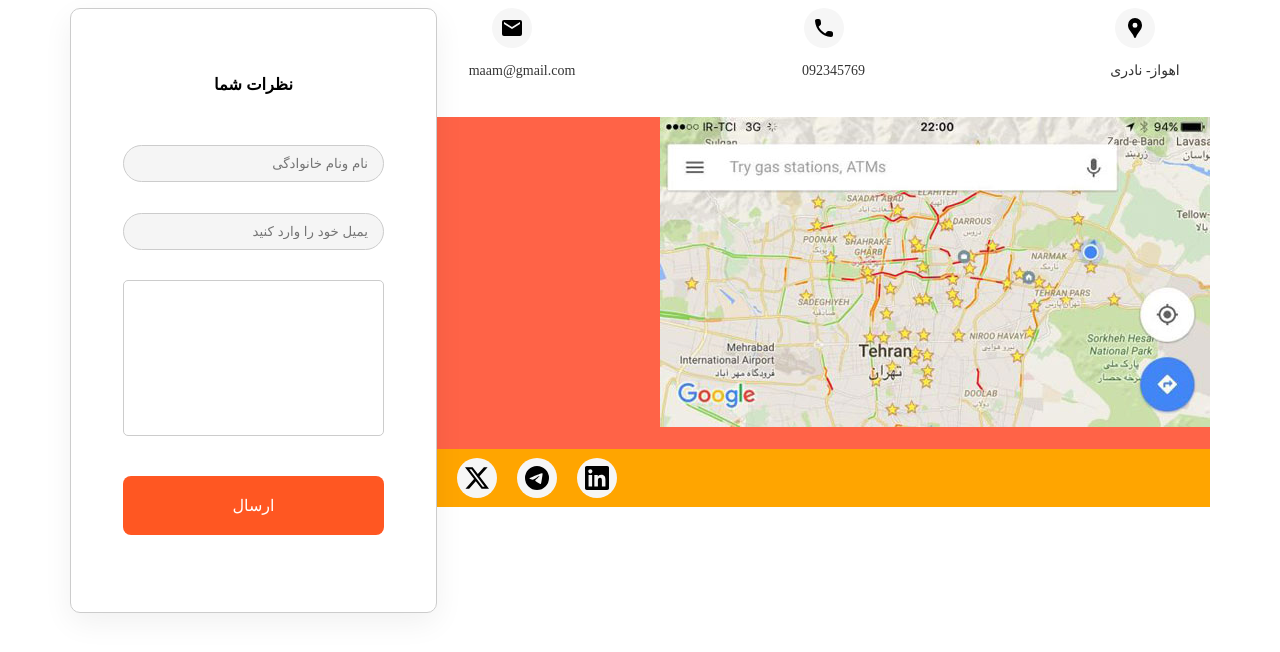
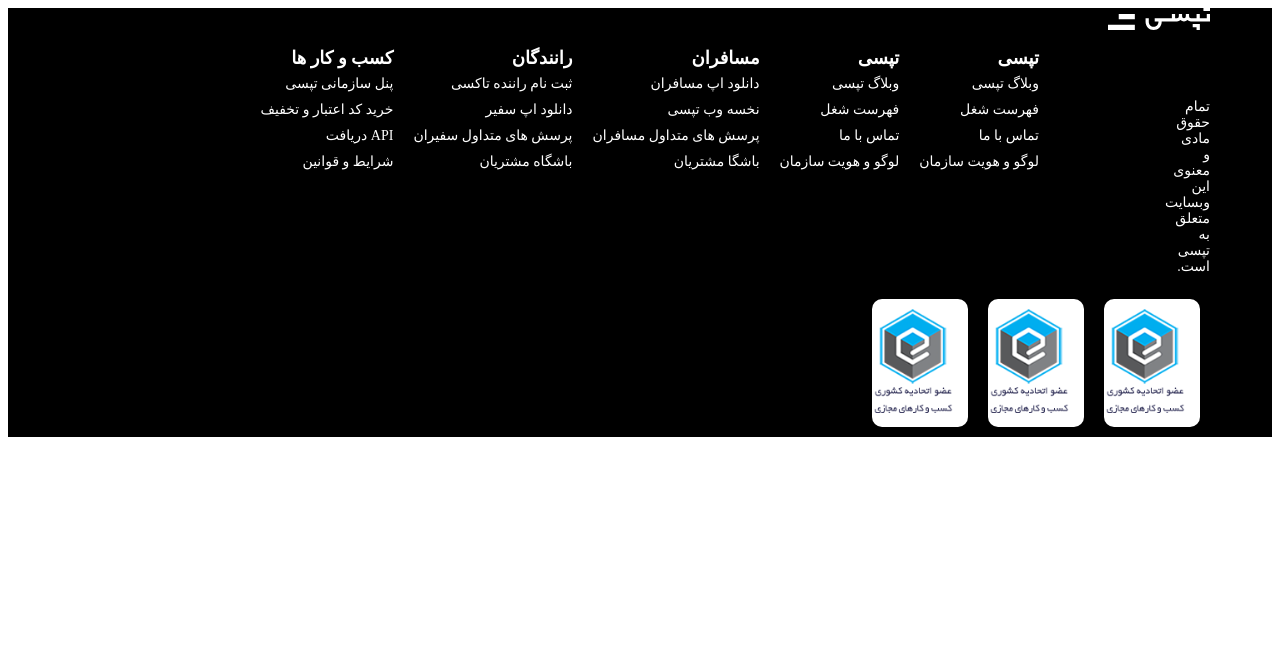
Before and after one commit to mosarezaei1/a-mini-project-together, a plain HTML site: page index.html in a window 1280 px wide. Drawn offline with Linux system fonts and the light colour scheme; a web font is replaced by a local one.

Commit message:
main-footer

```diff
--- a/css/style.css
+++ b/css/style.css
@@ -301,12 +301,15 @@
   flex-direction: row;
   align-items: center;
   justify-content:space-around;
+  margin-bottom: 2.5rem;
+
 
 
 }
 @media screen and (min-width:1024px){
   .contact-us__social{
     justify-content: flex-end;
+    margin-bottom:0;
   }
   .contact-us__social .icon-container{
     margin-left: 2rem;
@@ -317,7 +320,7 @@
 }
 .contact-us__map{
   width:100% ;
-  height: auto;
+  height:auto;
 }
 
 .form-wrapper{
@@ -325,10 +328,10 @@
   border: 1px solid #ccc;
   border-radius: 10px;
   box-shadow: 0 10px 30px rgba(0, 0, 0, 0.06);
-  padding: 5.2rem;
+  padding: 5rem;
 }
 .form-wrapper h3{
-  margin-bottom: 5.2rem;
+  margin-bottom: 5rem;
   text-align: center;
 }
 .form-wrapper form{
@@ -348,11 +351,13 @@ textarea{
   border: 1px solid #ccc;
 
 }
-.form-wrapper input{
+.form-wrapper input,
+.form-wrapper textarea{
   border-radius: 39px;
   background-color: #f5f5f5;
   border: 1px solid #ccc;
   padding: 1rem 1.5rem;
+  margin-bottom: 1.5rem;
 }
 .form-wrapper input:focus,
 .form-wrapper textarea:focus{
@@ -361,3 +366,73 @@ textarea{
 .form-wrapper textarea {
   border-radius: 5px;
 }
+.contact-us__form{
+ margin-right: 0;
+}
+@media screen and (min-width:1024px){
+  .contact-us__form{
+    margin-right: 3rem;
+
+
+  }
+}
+.main-footer{
+  background-color: #000;
+  color: #fff;
+  min-height: 200px;
+  display: flex;
+  align-items: center;
+}
+.main-footer .footer {
+  display: flex;
+  flex-direction: column;
+}
+.brand-col{
+  width: 15%;
+}
+.footer__item{
+  margin-bottom: 1.5rem;
+}
+.footer__item a {
+  text-decoration: none;
+  font-size: 1.4rem;
+  color: #fff;
+  margin-bottom: 1rem;
+  display: block;
+}
+
+.footer__item h6 {
+  font-size: 1.8rem;
+  font-weight:bold ;
+  margin-bottom: 1rem;
+}
+.footer__item .enemad {
+  display: flex;
+  flex-direction: row;
+  justify-content:space-between;
+
+}
+.footer__enemad {
+  background-color: #fff;
+  border-radius: 10px;
+  padding: 1rem 0.5rem;
+  max-width: 86px;
+}
+.footer__enemad img {
+  width: 100px;
+  height: auto;
+
+}
+@media screen and (min-width:768px) {
+  .main-footer .footer{
+    flex-direction: row;
+    flex-wrap: wrap;
+  }
+  .footer__item{
+    margin-bottom: 0;
+    margin-left:2rem ;
+  }
+  .footer__enemad{
+    margin: 1rem;
+  }
+}
--- a/index.html
+++ b/index.html
@@ -8,72 +8,74 @@
     <title>Document</title>
   </head>
   <body>
-    <section class="contact-us container">
-      <div class="contact-us__social" style="background-color: orange;">
-        <span class="icon-container">
-          <svg class="icon">
-            <use xlink:href="/assts/images/svg--sprite.svg#linkedin"></use>
-          </svg>
-       </span>
-       <span class="icon-container">
-         <svg class="icon">
-            <use xlink:href="/assts/images/svg--sprite.svg#telegram"></use>
-          </svg>
-       </span>
-       <span class="icon-container">
-          <svg class="icon">
-            <use xlink:href="/assts/images/svg--sprite.svg#x"></use>
-          </svg>
-       </span>
+    <footer class="main-footer">
+      <div class="container footer">
+        <div class="brand-col">
+          <a href="#">
+            <img src="assts/images/tapsi-logo-white.svg" alt="">
+
+          </a>
+          <h3>اپلیکیشن درخواست خودرو و پیک</h3>
+          <p class="copy-right" style="width: 30px;">تمام حقوق مادی و معنوی این وبسایت متعلق به تپسی است.</p>
+
+        </div>
+
+        <div class="footer__item">
+          <h6>تپسی</h6>
+          <a href="#">وبلاگ تپسی</a>
+          <a href="#">فهرست شغل</a>
+          <a href="#">تماس با ما</a>
+          <a href="#">لوگو و هویت سازمان</a>
 
 
+        </div>
+        <div class="footer__item" >
+          <h6>تپسی</h6>
+          <a href="#">وبلاگ تپسی</a>
+          <a href="#">فهرست شغل</a>
+          <a href="#">تماس با ما</a>
+          <a href="#">لوگو و هویت سازمان</a>
 
 
-      </div>
-      <div class="contact-us__icons" >
-        <div class="icon-holder">
-          <span class="icon-holder__label">اهواز- نادری</span>
-          <span class="icon-container">
-            <svg class="icon">
-               <use xlink:href="/assts/images/svg--sprite.svg#location-pin"></use>
-            </svg>
-          </span>
-       </div>
-       <div class="icon-holder">
-         <span class="icon-holder__label">092345769</span>
-         <span class="icon-container">
-           <svg class="icon">
-              <use xlink:href="/assts/images/svg--sprite.svg#local-phone"></use>
-           </svg>
-         </span>
-       </div>
-       <div class="icon-holder">
-         <span class="icon-holder__label">maam@gmail.com</span>
-          <span class="icon-container">
-            <svg class="icon">
-               <use xlink:href="/assts/images/svg--sprite.svg#email "></use>
-             </svg>
-          </span>
-       </div>
+        </div>
+        <div class="footer__item">
+          <h6>مسافران</h6>
+          <a href="#">دانلود اپ مسافران</a>
+          <a href="#">نخسه وب تپسی</a>
+          <a href="#">پرسش های متداول مسافران</a>
+          <a href="#">باشگا مشتریان</a>
+        </div>
+        <div class="footer__item">
+          <h6>رانندگان</h6>
+          <a href="#">ثبت نام راننده تاکسی</a>
+          <a href="#">دانلود اپ سفیر</a>
+          <a href="#">پرسش های متداول سفیران</a>
+          <a href="#">باشگاه مشتریان</a>
+        </div>
+        <div class="footer__item">
+          <h6>کسب و کار ها</h6>
+          <a href="#">پنل سازمانی تپسی</a>
+          <a href="#">خرید کد اعتبار و تخفیف</a>
+          <a href="#">API دریافت</a>
+          <a href="#">شرایط و قوانین</a>
+        </div>
+
+        <div class="footer__item" >
+          <div class="footer__item enemad">
+            <div class="footer__enemad">
+              <img src="assts/images/etehadiye.png" alt="">
+            </div>
+            <div class="footer__enemad">
+              <img src="assts/images/etehadiye.png" alt="">
+            </div>
+            <div class="footer__enemad">
+              <img src="assts/images/etehadiye.png" alt="">
+            </div>
+          </div>
+        </div>
 
       </div>
-      <div class="contact-us__map " style="background-color: tomato;">
-        <img src="assts/images/file.jpg" alt="">
-      </div>
-      <div class="contact-us__form">
-        <div class="form-wrapper">
-          <h3>نظرات شما</h3>
-          <form >
-            <input type="text" placeholder="نام ونام خانوادگی">
-            <input type="email" placeholder="یمیل خود را وارد کنید">
-            <textarea name="" id="" cols="30" rows="10"></textarea>
-            <button type="submit" class="btn btn--primary">ارسال</button>
-
-
-          </form>
-        </div>
-      </div>
-    </section>
+    </footer>
 
  </body>
 </html>
```
Also changed, not shown: contact-us.html (+65 -5 lines), assts/images/etehadiye.png (added), assts/images/tapsi-logo-white.svg (added).
